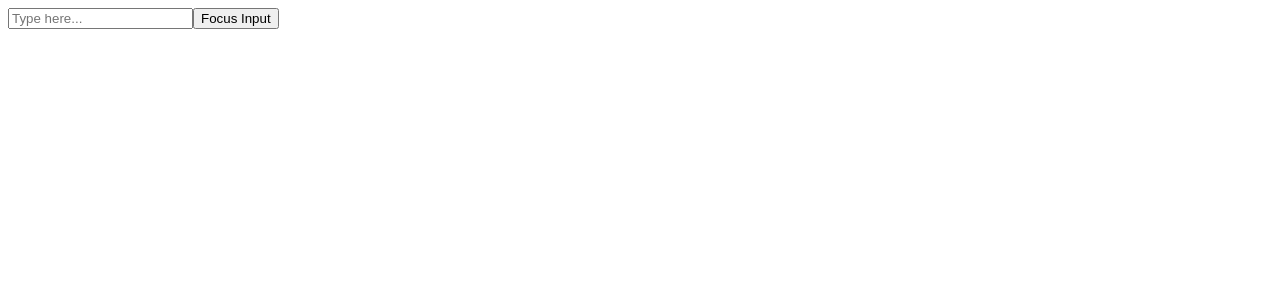
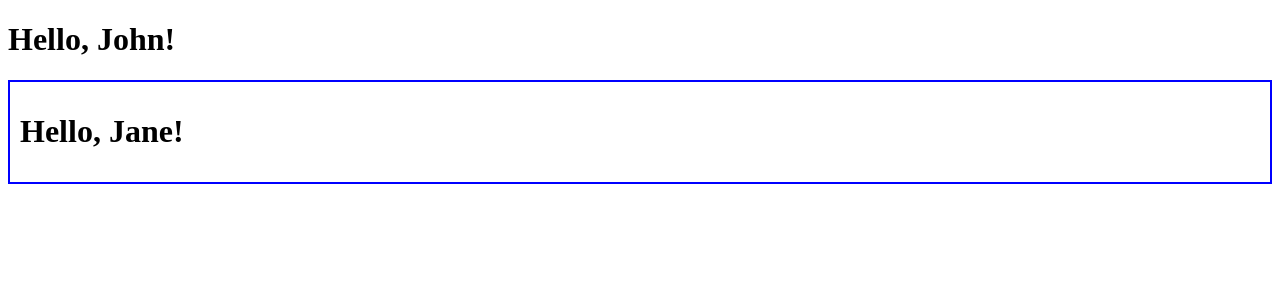
Before and after one commit to iLanceArea/MOBPROG-IT252-react-w3schools, a React (Vite) app in the folder my-react-app/: page / in a window 1280 px wide. Shown: the top 300 px of the page. Built offline with nearby package versions, Linux system fonts and the light colour scheme.

Commit message:
W3Schools React HOC C1

```diff
--- a/my-react-app/src/main.jsx
+++ b/my-react-app/src/main.jsx
@@ -1,21 +1,29 @@
 import { createRoot } from 'react-dom/client';
-import { forwardRef, useRef } from 'react';
 
-const MyInput = forwardRef((props, ref) => (
-  <input ref={ref} {...props} />
-));
+// A HOC that adds a border to any component
+function withBorder(WrappedComponent) {
+  return function NewComponent(props) {
+    return (
+      <div style={{ border: '2px solid blue', padding: '10px' }}>
+        <WrappedComponent {...props} />
+      </div>
+    );
+  };
+}
+
+// Simple component without border
+function Greeting({ name }) {
+  return <h1>Hello, {name}!</h1>;
+}
+
+// Create a new component with border
+const GreetingWithBorder = withBorder(Greeting);
 
 function App() {
-  const inputRef = useRef();
-
-  const focusInput = () => {
-    inputRef.current.focus();
-  };
-
   return (
     <div>
-      <MyInput ref={inputRef} placeholder="Type here..." />
-      <button onClick={focusInput}>Focus Input</button>
+      <Greeting name="John" />
+      <GreetingWithBorder name="Jane" />
     </div>
   );
 }
```
